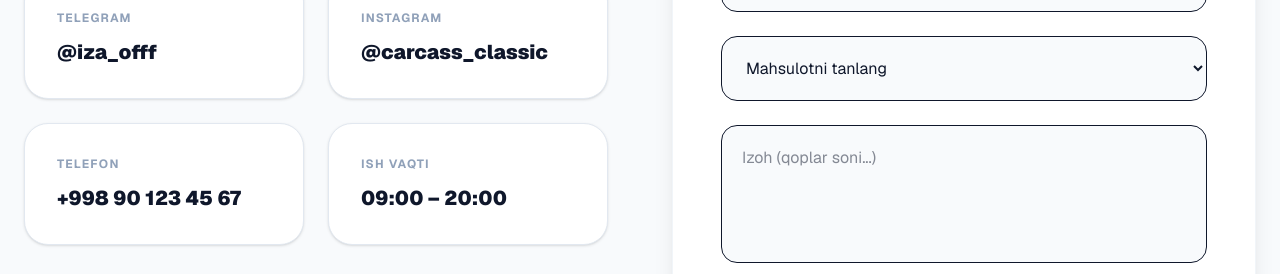
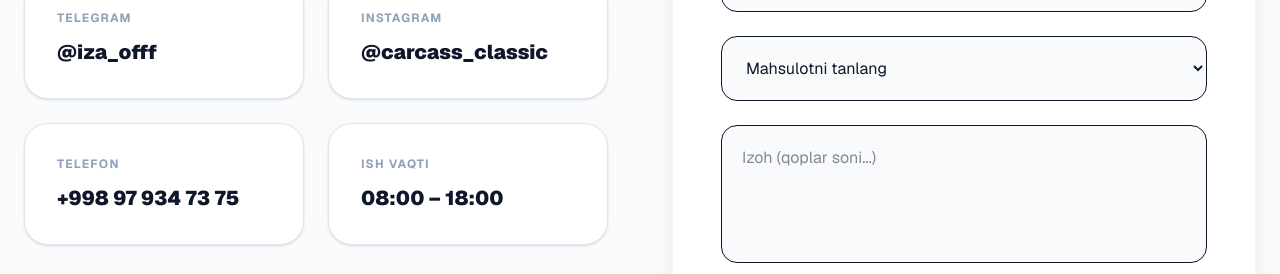
Before and after one commit to izarabbimov-ux/carcass-classic1, a Next.js app: page / in a window 1280 px wide. Shown: the part 3409-3683 px from the top of the page. Built offline with nearby package versions, Linux system fonts and the light colour scheme.

Commit message:
narxlar va rasmlar yangilandi

```diff
--- a/app/page.tsx
+++ b/app/page.tsx
@@ -258,11 +258,11 @@ const handleSubmit = async (e: React.FormEvent) => {
               </a>
               <div className="rounded-3xl border border-slate-200 bg-white p-8 shadow-sm">
                 <div className="text-xs uppercase tracking-widest text-slate-400 font-bold mb-3">Telefon</div>
-                <div className="text-xl font-black text-slate-900">+998 90 123 45 67</div>
+                <div className="text-xl font-black text-slate-900">+998 97 934 73 75</div>
               </div>
               <div className="rounded-3xl border border-slate-200 bg-white p-8 shadow-sm">
                 <div className="text-xs uppercase tracking-widest text-slate-400 font-bold mb-3">Ish vaqti</div>
-                <div className="text-xl font-black text-slate-900">09:00 – 20:00</div>
+                <div className="text-xl font-black text-slate-900">08:00 – 18:00</div>
               </div>
             </div>
           </div>
```
